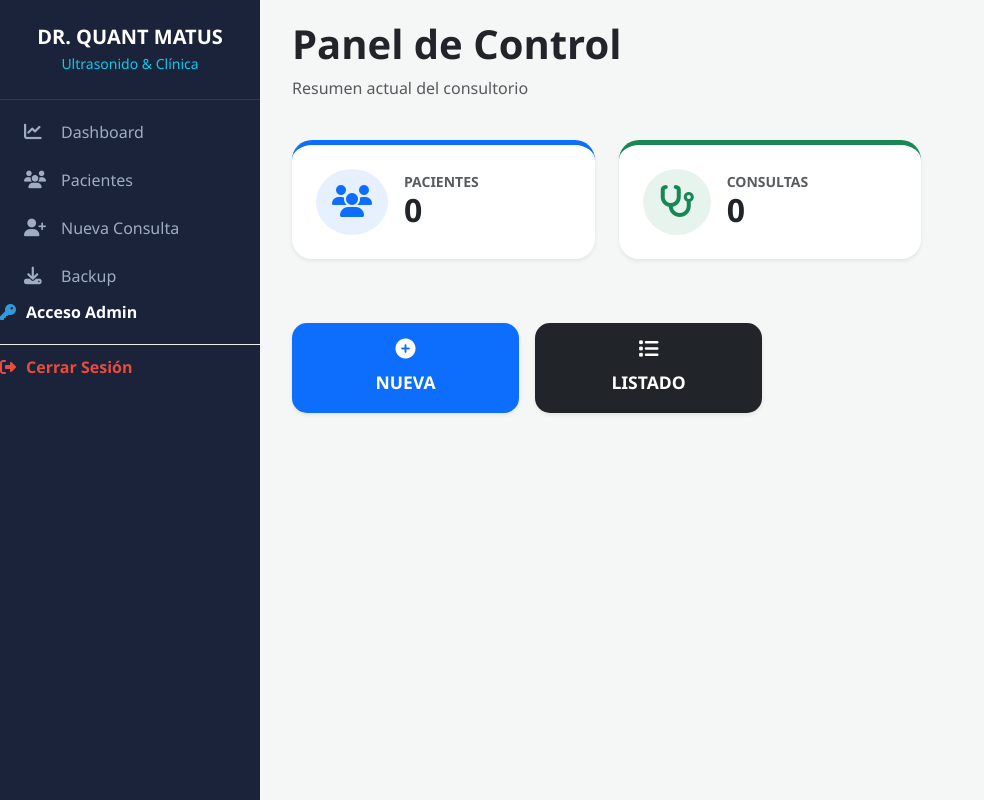
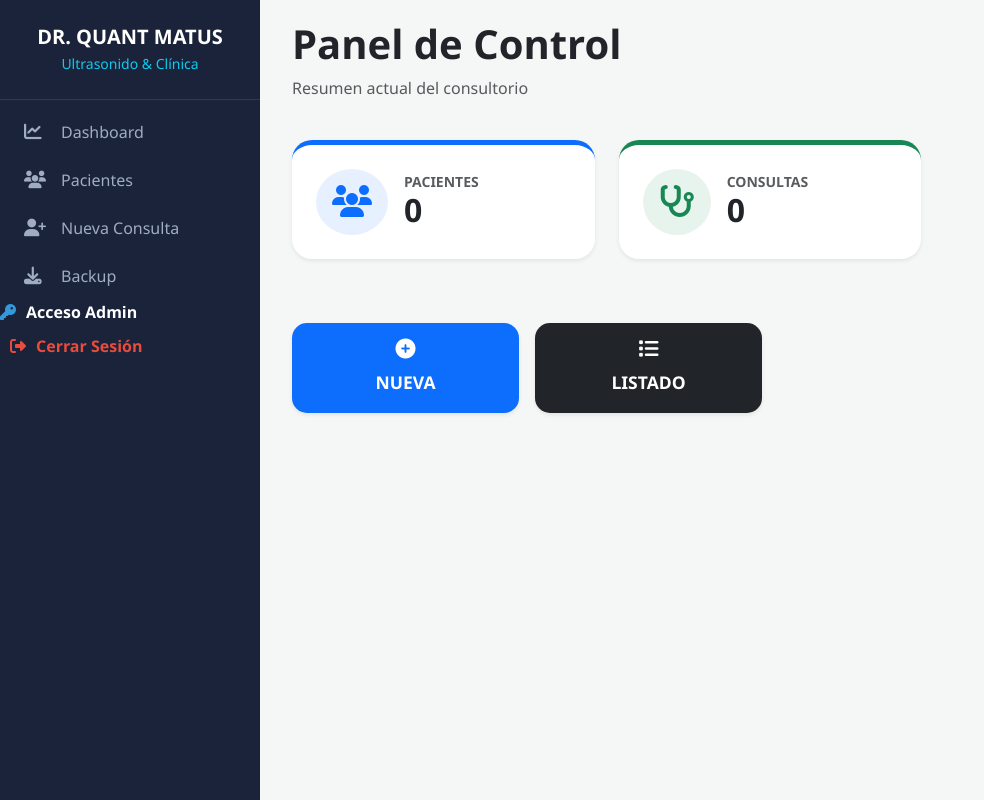
Before and after one commit to ottonmq/clinica-django, a Django app: page / in a window 1280 px wide. Shown: the whole page, without its empty margins (0-984 px from the left). Run offline with Django 5.2, Linux system fonts and the light colour scheme; data that the repository does not hold is empty.

Commit message:
Actualizar base.html

```diff
--- a/consultorio/templates/base.html
+++ b/consultorio/templates/base.html
@@ -152,13 +152,13 @@
 </a>
 
 
-<div class="menu-item logout-section" style="margin-top: 20px; border-top: 1px solid #eee; padding-top: 10px;">
-    <a href="/admin/logout/" style="text-decoration: none; color: #e74c3c; display: flex; align-items: center; gap: 10px;">
+<form action="/admin/logout/" method="post" style="display: inline;">
+    {% csrf_token %}
+    <button type="submit" style="background: none; border: none; color: #e74c3c; cursor: pointer; display: flex; align-items: center; gap: 10px; font-weight: bold; padding: 10px;">
         <i class="fas fa-sign-out-alt"></i>
-        <span style="font-weight: 600;">Cerrar Sesión</span>
-    </a>
-</div>
-
+        <span>Cerrar Sesión</span>
+    </button>
+</form>
 
         </div>
     </div>
```
